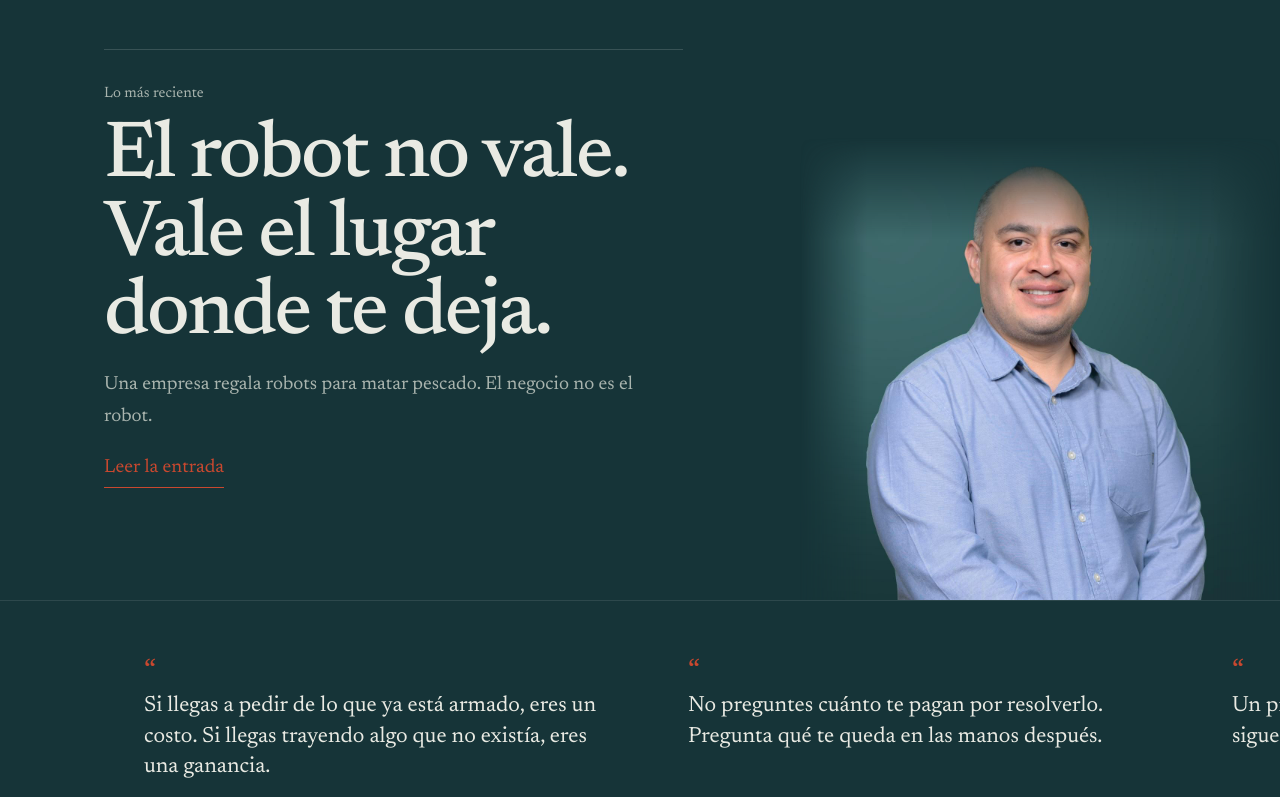
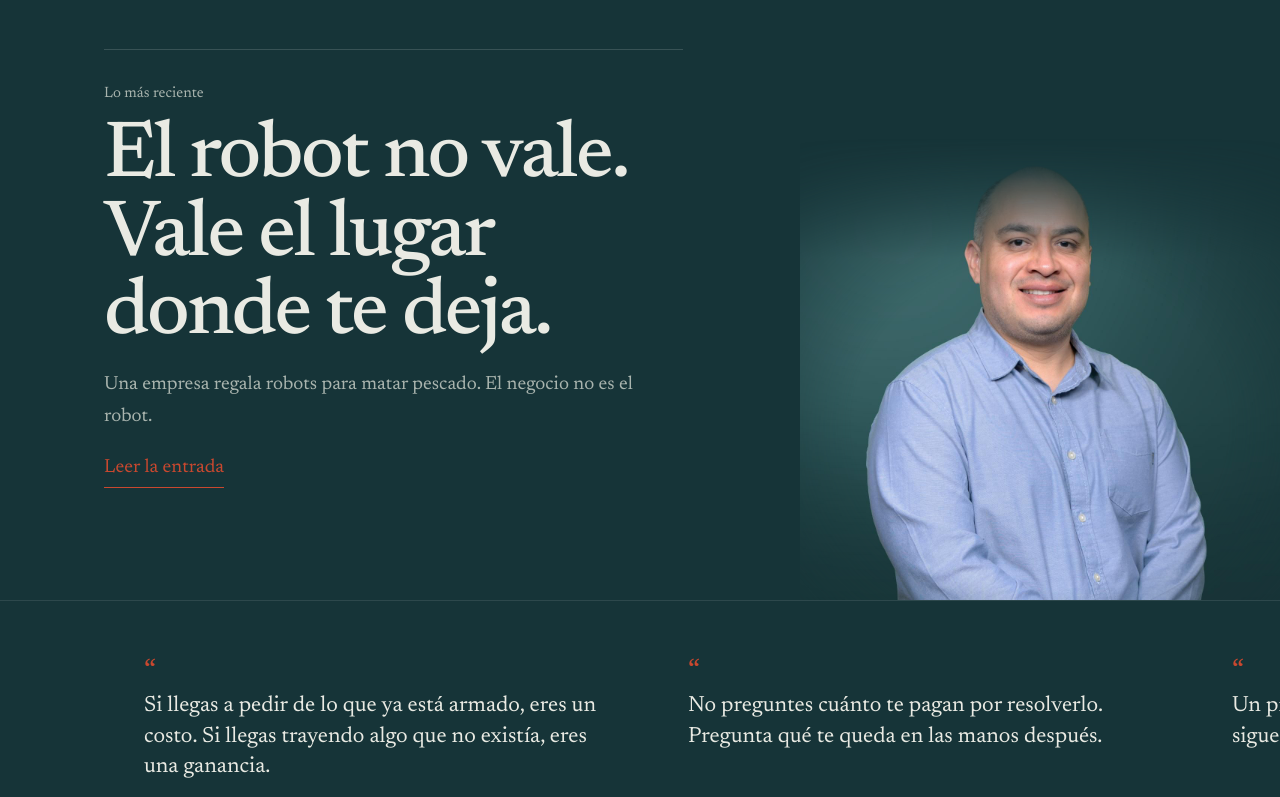
Before and after one commit to ozcarprez/oscar-perez, a Next.js app: page / in a window 1280 px wide. Shown: the part 615-1412 px from the top of the page. Built offline with nearby package versions, Linux system fonts and the light colour scheme.

Commit message:
Refactor mask-image for 'retrato' class
Updated mask-image properties for the 'retrato' class to use radial and linear gradients.

```diff
--- a/app/globals.css
+++ b/app/globals.css
@@ -53,11 +53,11 @@
 /* El retrato se funde con el fondo por los cuatro lados. */
 .retrato {
   -webkit-mask-image:
-    linear-gradient(to bottom, transparent 0%, #000 22%, #000 100%),
-    linear-gradient(to right, transparent 0%, #000 14%, #000 86%, transparent 100%);
+    radial-gradient(115% 105% at 50% 62%, #000 34%, transparent 74%),
+    linear-gradient(to bottom, transparent 0%, #000 26%);
   mask-image:
-    linear-gradient(to bottom, transparent 0%, #000 22%, #000 100%),
-    linear-gradient(to right, transparent 0%, #000 14%, #000 86%, transparent 100%);
+    radial-gradient(115% 105% at 50% 62%, #000 34%, transparent 74%),
+    linear-gradient(to bottom, transparent 0%, #000 26%);
   -webkit-mask-composite: source-in;
   mask-composite: intersect;
 }
```
